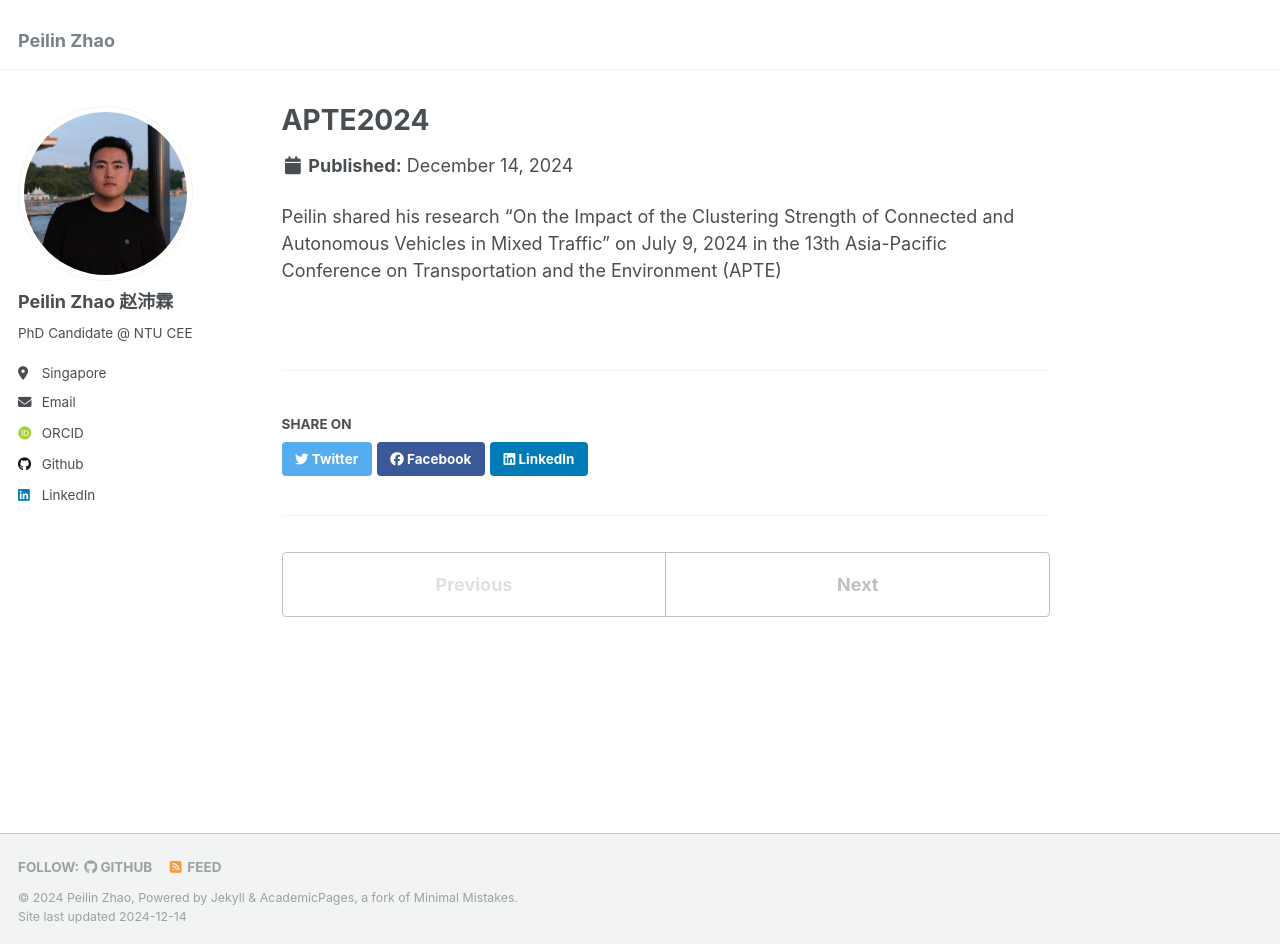
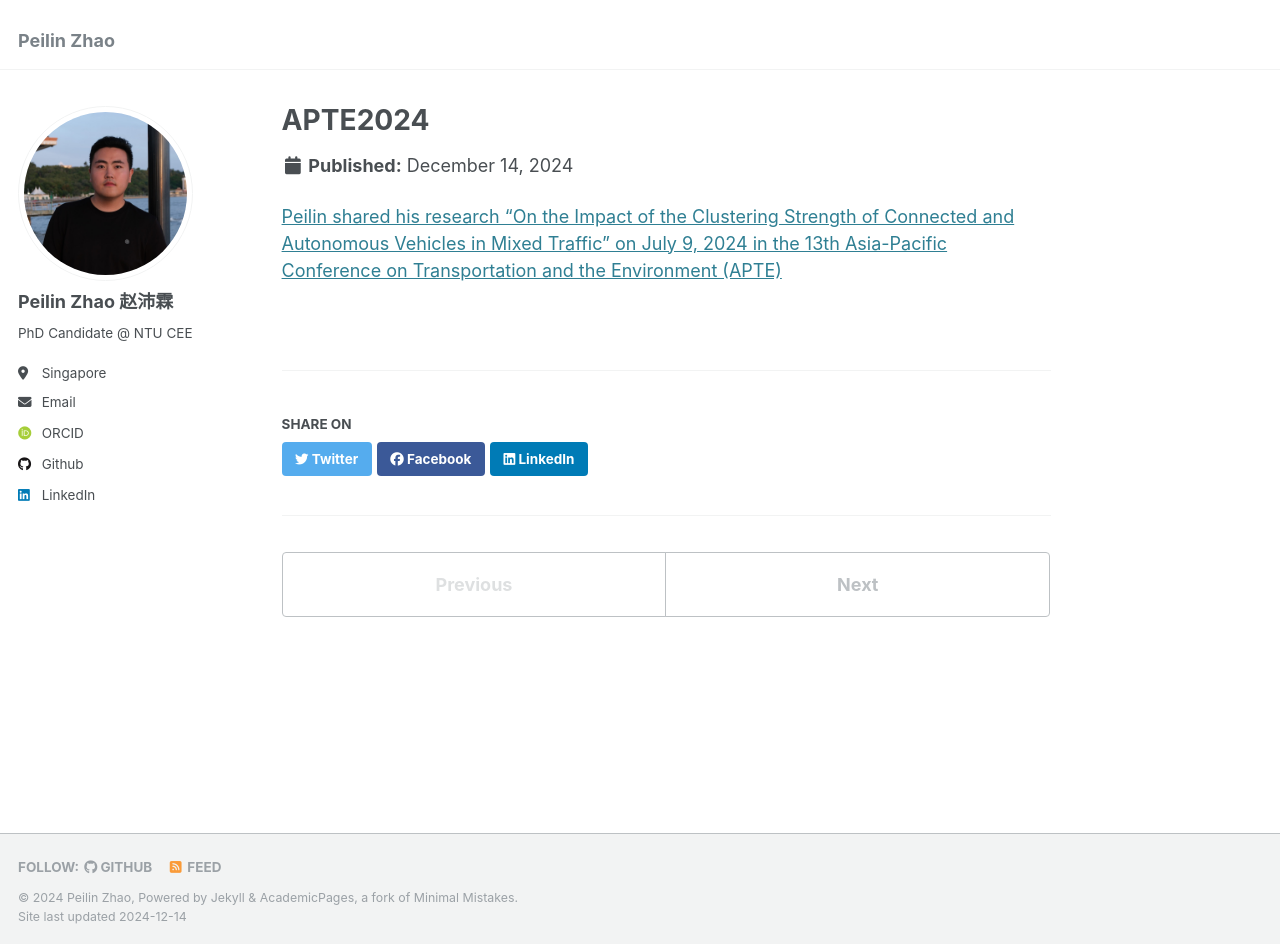
Before and after one commit to Jerry-zpl/Jerry-zpl.github.io, a Jekyll site: the page built from _portfolio/APTE2024.md, in a window 1280 px wide and 944 px high. Built offline with Jekyll 4.4.1, drawn with Linux system fonts in a browser that asks for light colours; some web fonts are replaced.

Commit message:
Update APTE2024.md

```diff
--- a/_portfolio/APTE2024.md
+++ b/_portfolio/APTE2024.md
@@ -4,4 +4,4 @@
 collection: portfolio
 ---
 
-Peilin shared his research "On the Impact of the Clustering Strength of Connected and Autonomous Vehicles in Mixed Traffic" on July 9, 2024 in the 13th Asia-Pacific Conference on Transportation and the Environment (APTE)
+[Peilin shared his research "On the Impact of the Clustering Strength of Connected and Autonomous Vehicles in Mixed Traffic" on July 9, 2024 in the 13th Asia-Pacific Conference on Transportation and the Environment (APTE)](\images\ZPL.jpg)
```
